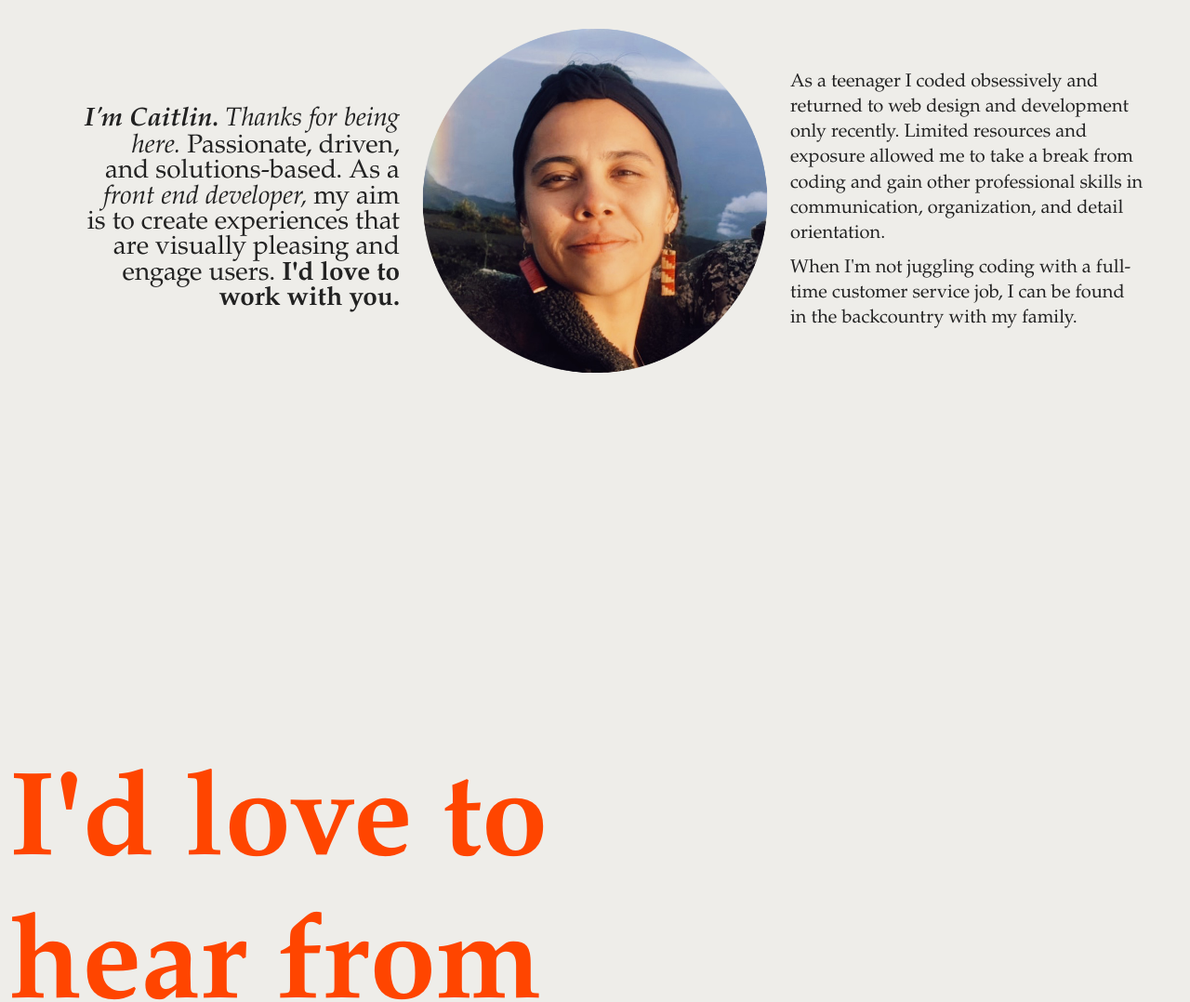
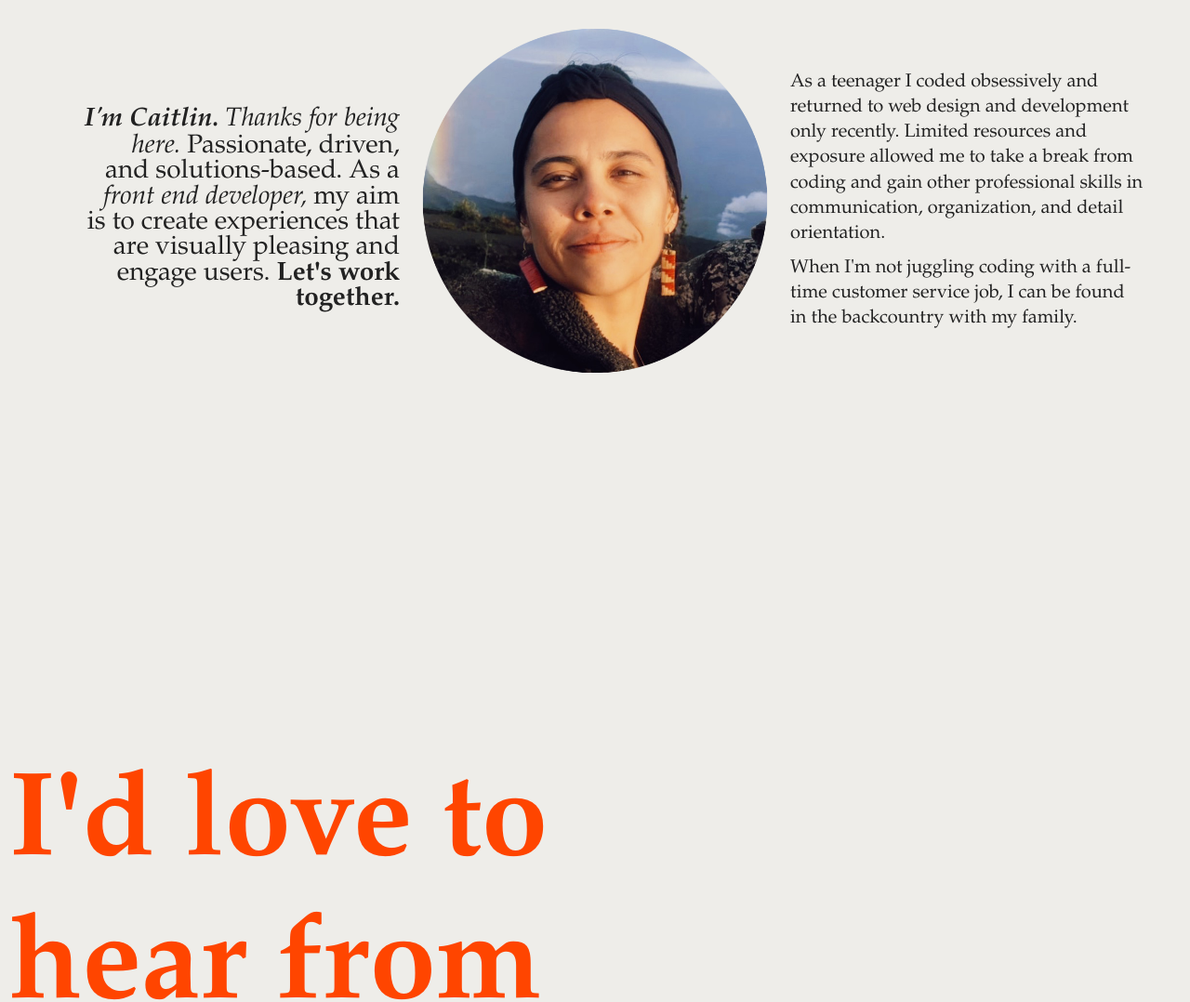
Before and after one commit to cnapua/portfolio, a website built with Parcel: page index.html in a window 1280 px wide. Shown: the part 3605-4683 px from the top of the page at 93% size. Built offline with nearby package versions, Linux system fonts and the light colour scheme.

Commit message:
Final edits

```diff
--- a/index.html
+++ b/index.html
@@ -169,7 +169,7 @@
         <em><strong>I'm Caitlin.</strong> Thanks for being here.</em>
         Passionate, driven, and solutions-based. As a <em>front end developer,</em>
         my aim is to create experiences that are visually pleasing and engage users.
-        <strong>I'd love to work with you.</strong>
+        <strong>Let's work together.</strong>
       </p>
     </div>
     <div class="bio section">
```
